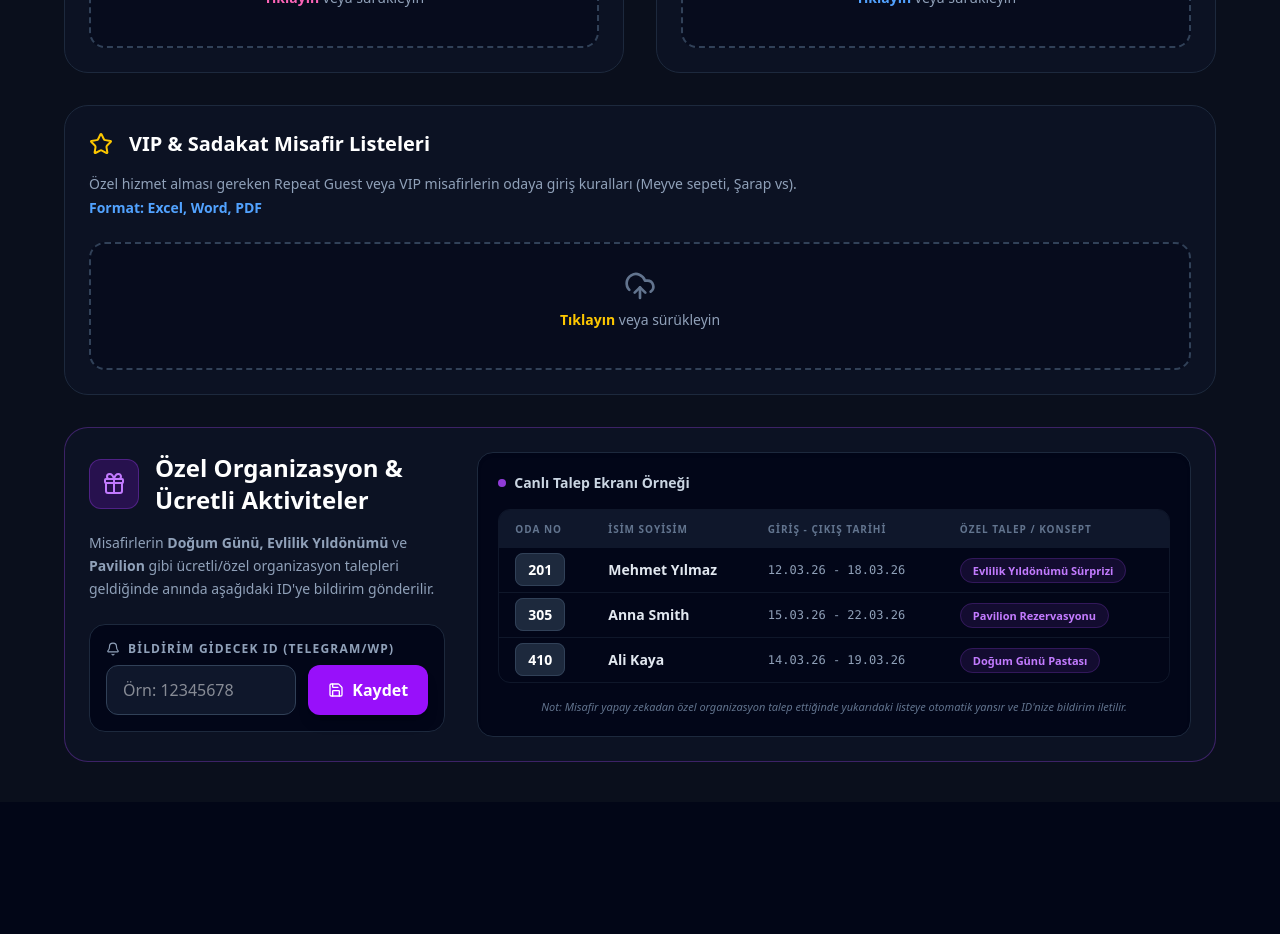
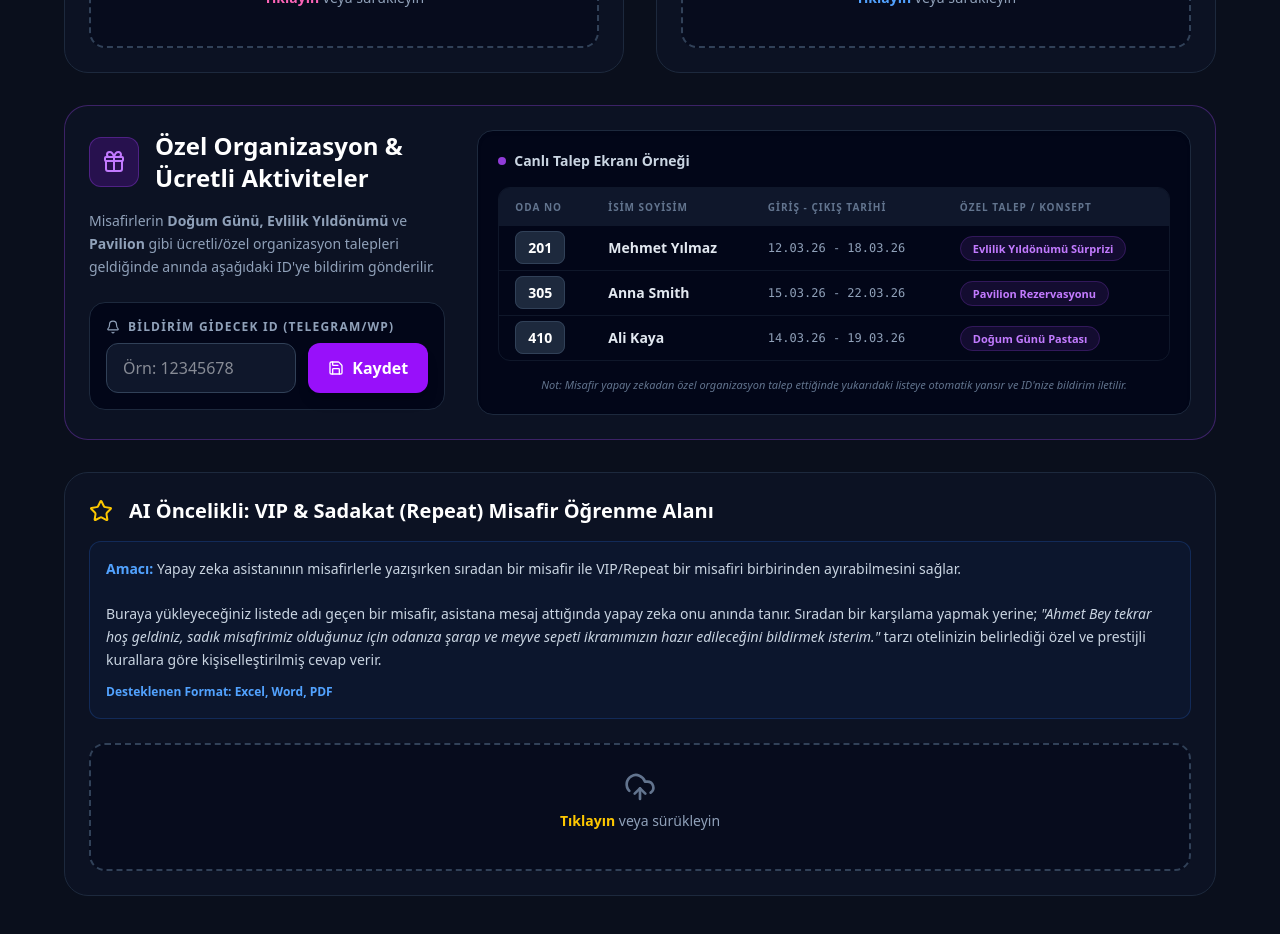
Before and after one commit to qltydigital-hub/HotelGenDigital, a Next.js app in the folder hotel-admin-dashboard/: page /settings/gr in a window 1280 px wide. Shown: the part 400-1334 px from the top of the page. Before the commit the page ends 1202 px from the top, so only its background shows below. Built offline with nearby package versions, Linux system fonts and the light colour scheme; no server answers; the database is empty; sample sign-in values are in the browser's storage.

Commit message:
feat: move VIP learning section to bottom and update description

```diff
--- a/hotel-admin-dashboard/src/app/settings/gr/page.tsx
+++ b/hotel-admin-dashboard/src/app/settings/gr/page.tsx
@@ -156,26 +156,6 @@ export default function GuestRelationSettings() {
                         )}
                     </div>
 
-                    {/* VIP Listesi */}
-                    <div className={`border rounded-3xl p-6 relative overflow-hidden group transition-all md:col-span-2 ${uploadTimes['vip'] ? 'bg-emerald-900/10 border-emerald-500/50' : 'bg-slate-900/50 border-slate-800 hover:border-yellow-500/30'}`}>
-                        <div className="flex items-center gap-4 mb-4">
-                            {uploadTimes['vip'] ? <CheckSquare className="w-6 h-6 text-emerald-400" /> : <Star className="w-6 h-6 text-yellow-400" />}
-                            <h2 className={`text-xl font-bold ${uploadTimes['vip'] ? 'text-emerald-400' : ''}`}>VIP & Sadakat Misafir Listeleri</h2>
-                        </div>
-                        <p className="text-slate-400 text-sm mb-6">Özel hizmet alması gereken Repeat Guest veya VIP misafirlerin odaya giriş kuralları (Meyve sepeti, Şarap vs).<br/><span className="text-blue-400 font-semibold mt-1 inline-block">Format: Excel, Word, PDF</span></p>
-
-                        <label className={`flex flex-col items-center justify-center w-full h-32 border-2 border-dashed rounded-2xl cursor-pointer transition-colors group ${uploadTimes['vip'] ? 'border-emerald-500/50 hover:bg-emerald-900/20' : 'border-slate-700 bg-slate-950/50 hover:bg-slate-800/50'}`}>
-                            <div className="flex flex-col items-center justify-center pt-5 pb-6">
-                                {isUploadingObj['vip'] ? <Loader2 className="w-8 h-8 mb-2 animate-spin text-slate-400" /> : <UploadCloud className={`w-8 h-8 mb-2 transition-colors ${uploadTimes['vip'] ? 'text-emerald-400' : 'text-slate-500 group-hover:text-yellow-400'}`} />}
-                                <p className="mb-2 text-sm text-slate-400"><span className={`font-bold ${uploadTimes['vip'] ? 'text-emerald-400' : 'text-yellow-400'}`}>{isUploadingObj['vip'] ? 'Yükleniyor...' : (uploadTimes['vip'] ? 'Yeniden Yükle' : 'Tıklayın')}</span> {isUploadingObj['vip'] ? '' : 'veya sürükleyin'}</p>
-                            </div>
-                            <input type="file" className="hidden" accept=".pdf,.doc,.docx,.xls,.xlsx" onChange={(e) => handleGenericUpload('vip', e)} disabled={isUploadingObj['vip']} />
-                        </label>
-                        {uploadTimes['vip'] && (
-                            <div className="mt-4 text-xs font-medium text-emerald-400 text-center">Son Yükleme: <br/>{uploadTimes['vip']}</div>
-                        )}
-                    </div>
-
                     {/* --- YENİ EKLENEN: ÖZEL ORGANİZASYON & PAVILION --- */}
                     <div className="md:col-span-2 bg-slate-900/50 border border-purple-500/30 rounded-3xl p-6 relative group hover:border-purple-500/60 transition-all flex flex-col xl:flex-row gap-8">
                         {/* Sol Kısım: Ayarlar & Açıklama */}
@@ -249,6 +229,34 @@ export default function GuestRelationSettings() {
                             <p className="text-[11px] text-slate-500 mt-4 italic text-center">Not: Misafir yapay zekadan özel organizasyon talep ettiğinde yukarıdaki listeye otomatik yansır ve ID'nize bildirim iletilir.</p>
                         </div>
                     </div>
+
+                    {/* VIP Listesi (Moved to bottom) */}
+                    <div className={`border rounded-3xl p-6 relative overflow-hidden group transition-all md:col-span-2 ${uploadTimes['vip'] ? 'bg-emerald-900/10 border-emerald-500/50' : 'bg-slate-900/50 border-slate-800 hover:border-yellow-500/30'}`}>
+                        <div className="flex items-center gap-4 mb-4">
+                            {uploadTimes['vip'] ? <CheckSquare className="w-6 h-6 text-emerald-400" /> : <Star className="w-6 h-6 text-yellow-400" />}
+                            <h2 className={`text-xl font-bold ${uploadTimes['vip'] ? 'text-emerald-400' : ''}`}>AI Öncelikli: VIP & Sadakat (Repeat) Misafir Öğrenme Alanı</h2>
+                        </div>
+
+                        <div className="bg-blue-900/10 border border-blue-500/20 p-4 rounded-xl mb-6">
+                            <p className="text-slate-300 text-sm leading-relaxed">
+                                <strong className="text-blue-400">Amacı:</strong> Yapay zeka asistanının misafirlerle yazışırken sıradan bir misafir ile VIP/Repeat bir misafiri birbirinden ayırabilmesini sağlar.
+                                <br/><br/>
+                                Buraya yükleyeceğiniz listede adı geçen bir misafir, asistana mesaj attığında yapay zeka onu anında tanır. Sıradan bir karşılama yapmak yerine; <em>"Ahmet Bey tekrar hoş geldiniz, sadık misafirimiz olduğunuz için odanıza şarap ve meyve sepeti ikramımızın hazır edileceğini bildirmek isterim."</em> tarzı otelinizin belirlediği özel ve prestijli kurallara göre kişiselleştirilmiş cevap verir.
+                            </p>
+                            <span className="text-blue-400 font-semibold mt-3 inline-block text-xs">Desteklenen Format: Excel, Word, PDF</span>
+                        </div>
+
+                        <label className={`flex flex-col items-center justify-center w-full h-32 border-2 border-dashed rounded-2xl cursor-pointer transition-colors group ${uploadTimes['vip'] ? 'border-emerald-500/50 hover:bg-emerald-900/20' : 'border-slate-700 bg-slate-950/50 hover:bg-slate-800/50'}`}>
+                            <div className="flex flex-col items-center justify-center pt-5 pb-6">
+                                {isUploadingObj['vip'] ? <Loader2 className="w-8 h-8 mb-2 animate-spin text-slate-400" /> : <UploadCloud className={`w-8 h-8 mb-2 transition-colors ${uploadTimes['vip'] ? 'text-emerald-400' : 'text-slate-500 group-hover:text-yellow-400'}`} />}
+                                <p className="mb-2 text-sm text-slate-400"><span className={`font-bold ${uploadTimes['vip'] ? 'text-emerald-400' : 'text-yellow-400'}`}>{isUploadingObj['vip'] ? 'Yükleniyor...' : (uploadTimes['vip'] ? 'Yeniden Yükle' : 'Tıklayın')}</span> {isUploadingObj['vip'] ? '' : 'veya sürükleyin'}</p>
+                            </div>
+                            <input type="file" className="hidden" accept=".pdf,.doc,.docx,.xls,.xlsx" onChange={(e) => handleGenericUpload('vip', e)} disabled={isUploadingObj['vip']} />
+                        </label>
+                        {uploadTimes['vip'] && (
+                            <div className="mt-4 text-xs font-medium text-emerald-400 text-center">Son Yükleme: <br/>{uploadTimes['vip']}</div>
+                        )}
+                    </div>
                 </div>
             </div>
         </div>
```
